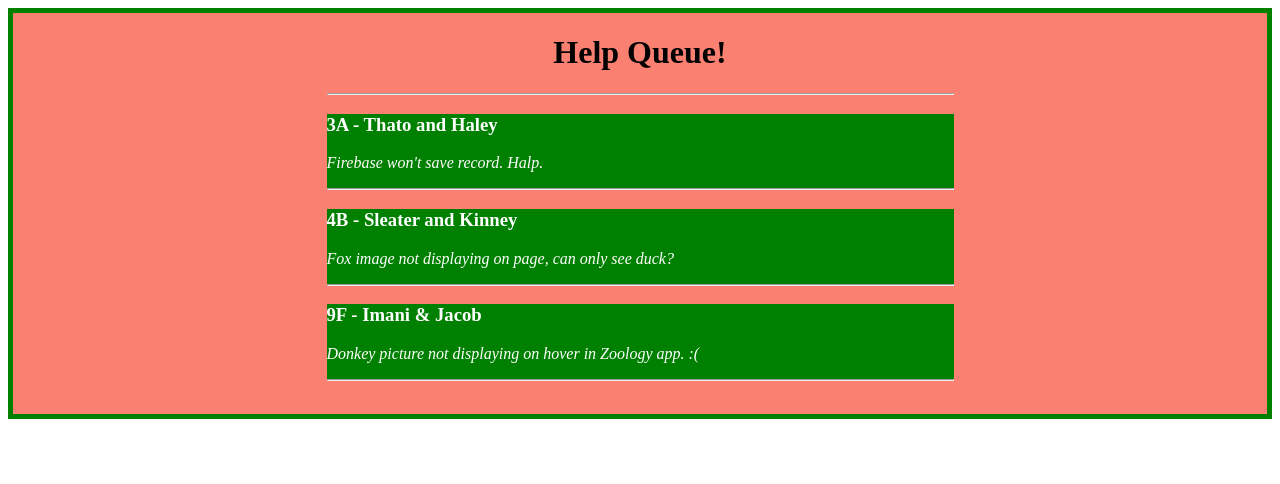
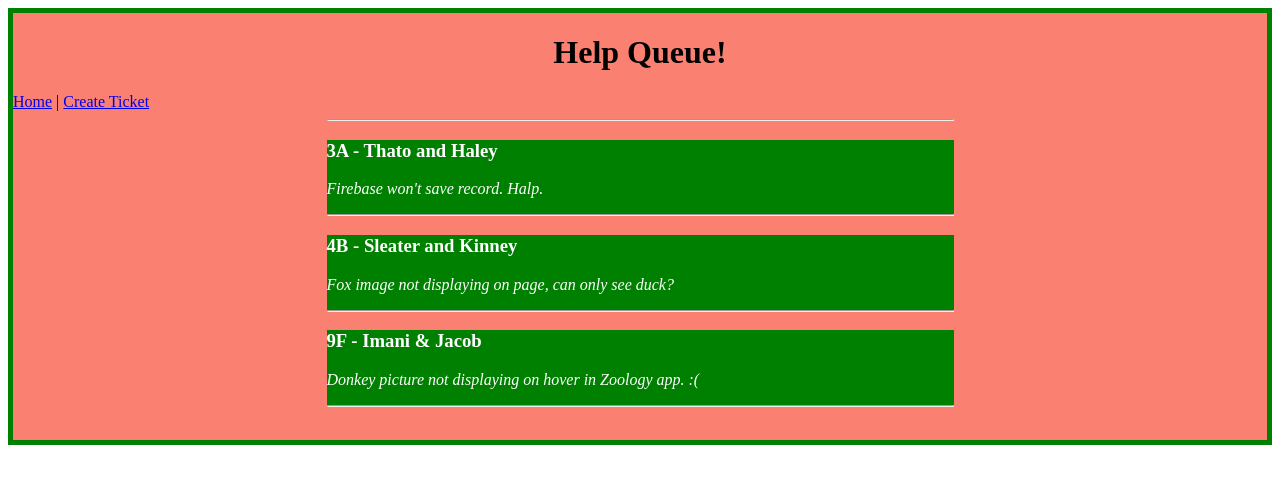
Before and after one commit to semariah/reackt-wk-2-help-queue, a React app: page / in a window 1280 px wide. Shown: the top 484 px of the page. Built offline with nearby package versions, Linux system fonts and the light colour scheme.

Commit message:
add routing

```diff
--- a/src/components/Header.jsx
+++ b/src/components/Header.jsx
@@ -1,11 +1,16 @@
 import React from 'react'
+import { Link } from 'react-router-dom'
+
 
 function Header(){
   let headerStyle = {
     textAlign: 'center',
   }
   return (
-    <h1 style={headerStyle}>Help Queue!</h1>
+    <div>
+      <h1 style={headerStyle}>Help Queue!</h1>
+      <Link to="/">Home</Link> | <Link to="/newticket">Create Ticket</Link>
+    </div>
   )
 }
 
```
